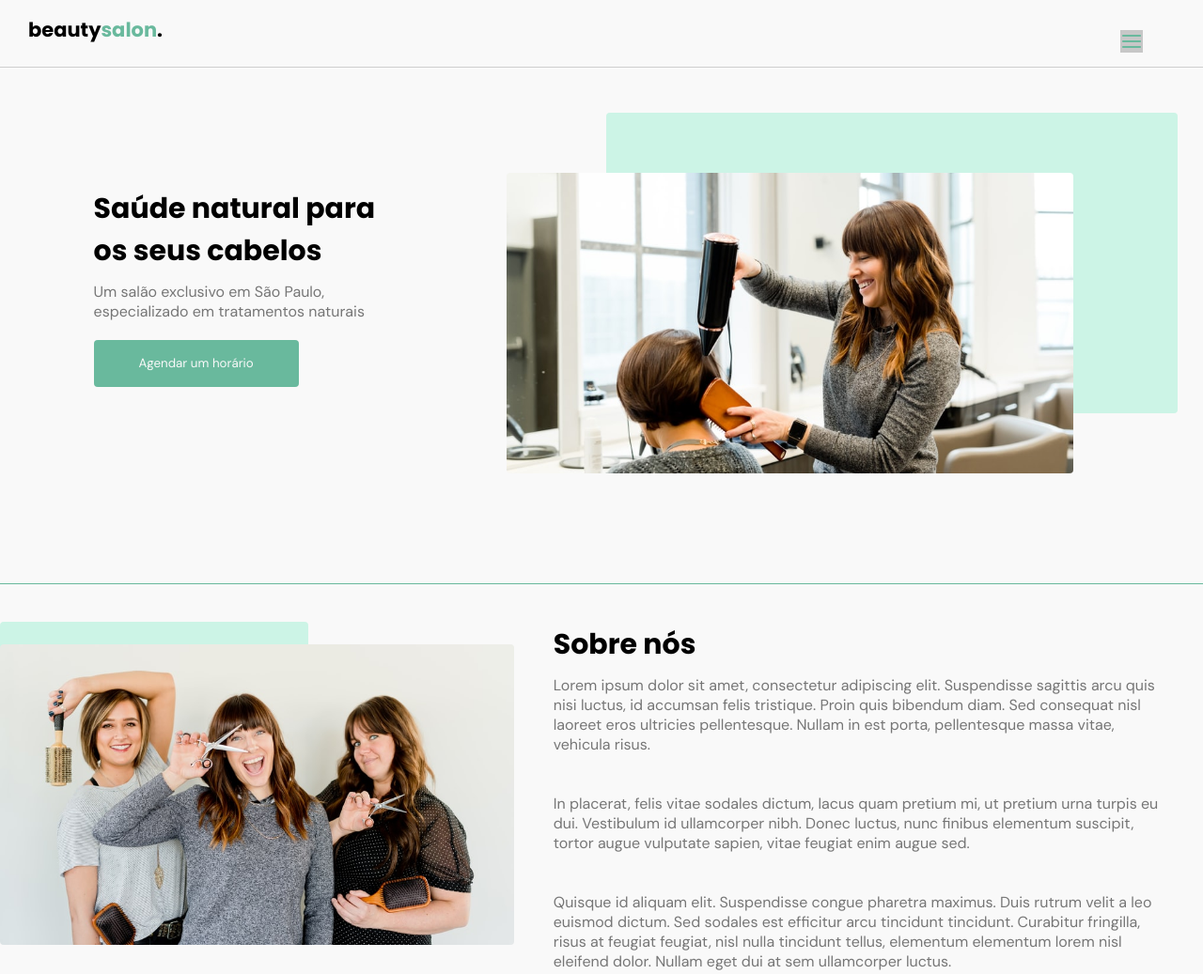
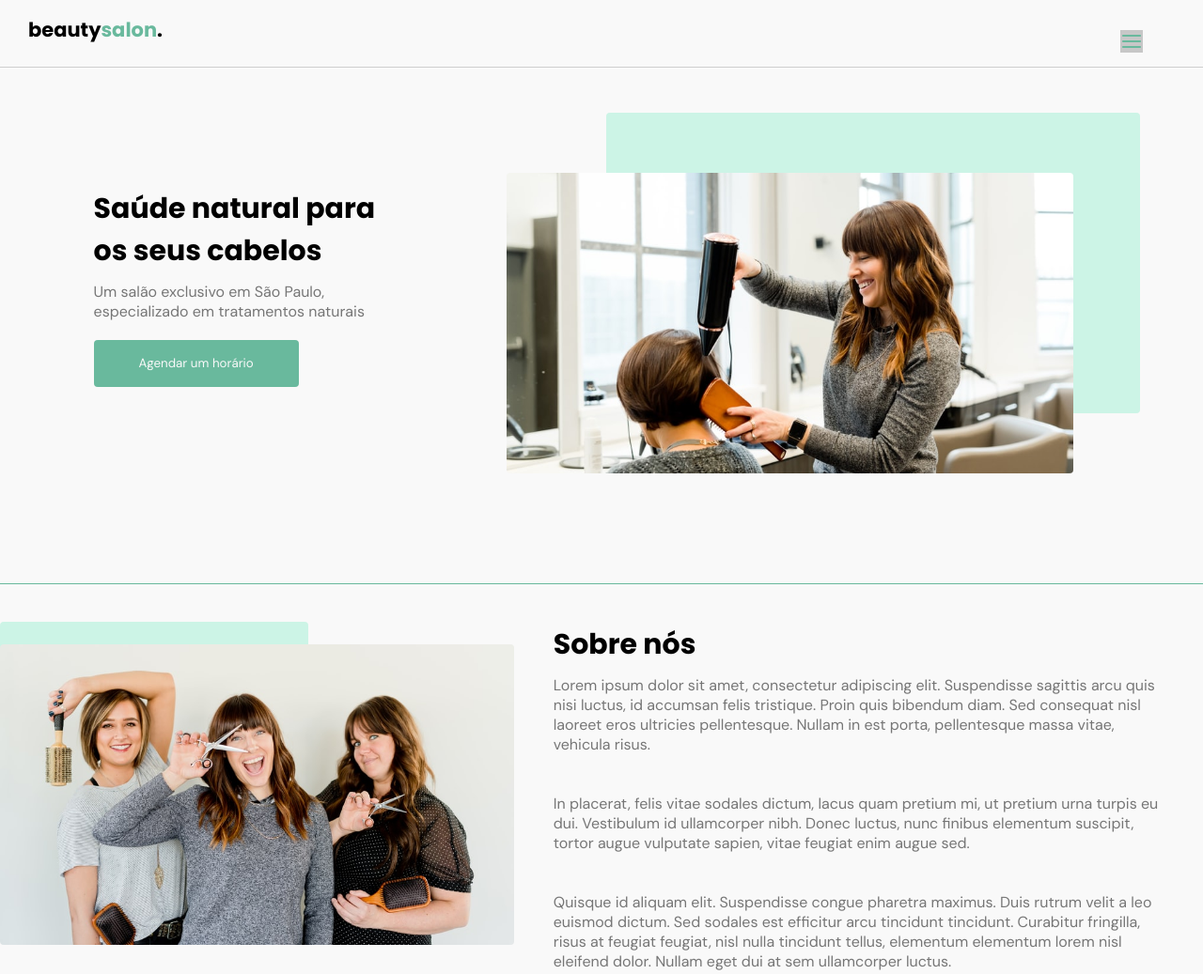
Before and after one commit to BrenoEller/mobile-first-challenge, a plain HTML site: page index.html in a window 1280 px wide. Shown: the top 1037 px of the page at 94% size. Drawn offline with nearby package versions, Linux system fonts and the light colour scheme; files whose address does not match are found by name.

Commit message:
corrigindo background

```diff
--- a/style.css
+++ b/style.css
@@ -580,7 +580,7 @@
         #back-img-1{
             height: 20rem;
             top:0;
-            width: 38rem;
+            width: 80%;
         }
 
         #imgs-1{
```
